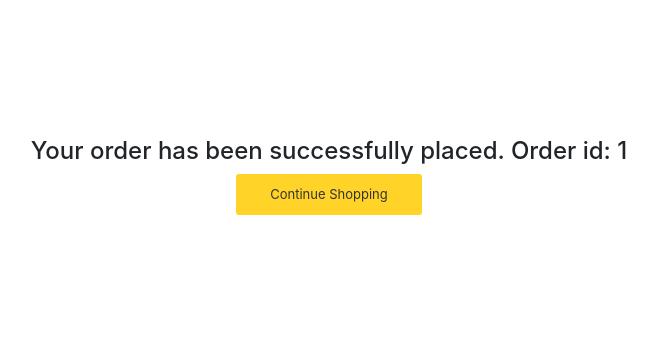
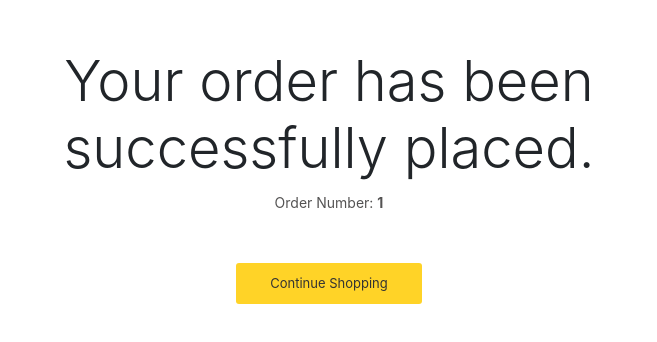
Before and after one commit to piupaulgit/mern-project, a React (Create React App) app in the folder projfrontend/: page /order-placed/1 in a window 1280 px wide. Shown: the part 224-566 px from the top of the page, without its empty margins (311-968 px from the left). Built offline with nearby package versions, Linux system fonts and the light colour scheme; sample sign-in values are in the browser's storage.

Commit message:
empty after order placed

```diff
--- a/projfrontend/src/core/Checkout.js
+++ b/projfrontend/src/core/Checkout.js
@@ -3,7 +3,7 @@ import React, { useEffect, useState } from 'react';
 import { Link, Redirect } from 'react-router-dom';
 import { isAuthenticated } from '../auth/helper';
 import "../styles/Checkout.scss";
-import { handleCountChange, loadCart } from './helper/cartHelper';
+import { emptyCart, handleCountChange, loadCart } from './helper/cartHelper';
 import ImageHelper from './helper/ImageHelper';
 import { createOrder } from './helper/OrderHelper';
 const stateAndCities = [
@@ -85,6 +85,7 @@ const Checkout = () => {
         createOrder(user._id,token,order).then(response => {
             console.log(response,'response')
             setOrderDetail({...orderDetail, id: response._id, status: response.status})
+            emptyCart()
         })
     }
 
--- a/projfrontend/src/core/OrderPlaced.js
+++ b/projfrontend/src/core/OrderPlaced.js
@@ -8,7 +8,8 @@ const OrderPlaced = () => {
             <div className="container-fluid">
                 <div className="row">
                     <div className="col-md-6 mx-auto text-center">
-                        <h4>Your order has been successfully placed. Order id: {orderId}</h4>
+                        <h4 className='display-4'>Your order has been successfully placed.</h4>
+                        <p className="mb-5">Order Number: <b>{orderId}</b></p>
                         <Link to="/" className="btn btn-yellow">Continue Shopping</Link>
                     </div>
                 </div>
--- a/projfrontend/src/core/helper/cartHelper.js
+++ b/projfrontend/src/core/helper/cartHelper.js
@@ -126,6 +126,5 @@ export const removeItemFromWishlist = (productId) => {
 export const emptyCart = next => {
   if (typeof window !== undefined) {
     localStorage.setItem('cart', [])
-    next()
   }
 }
```
